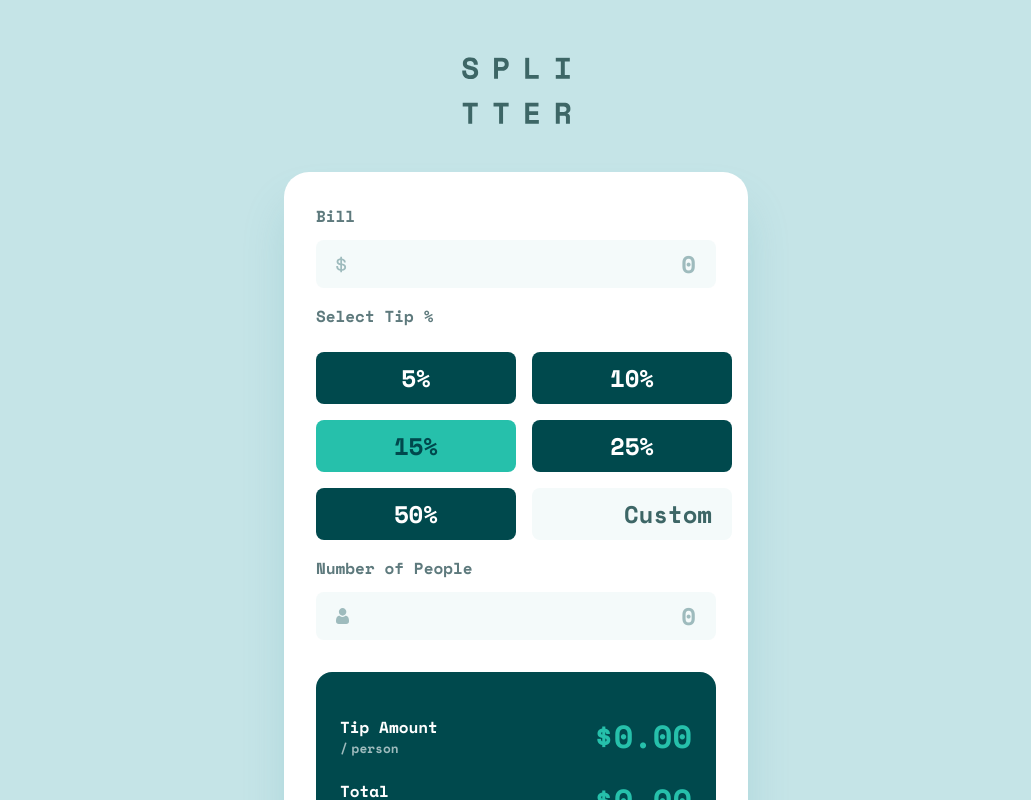
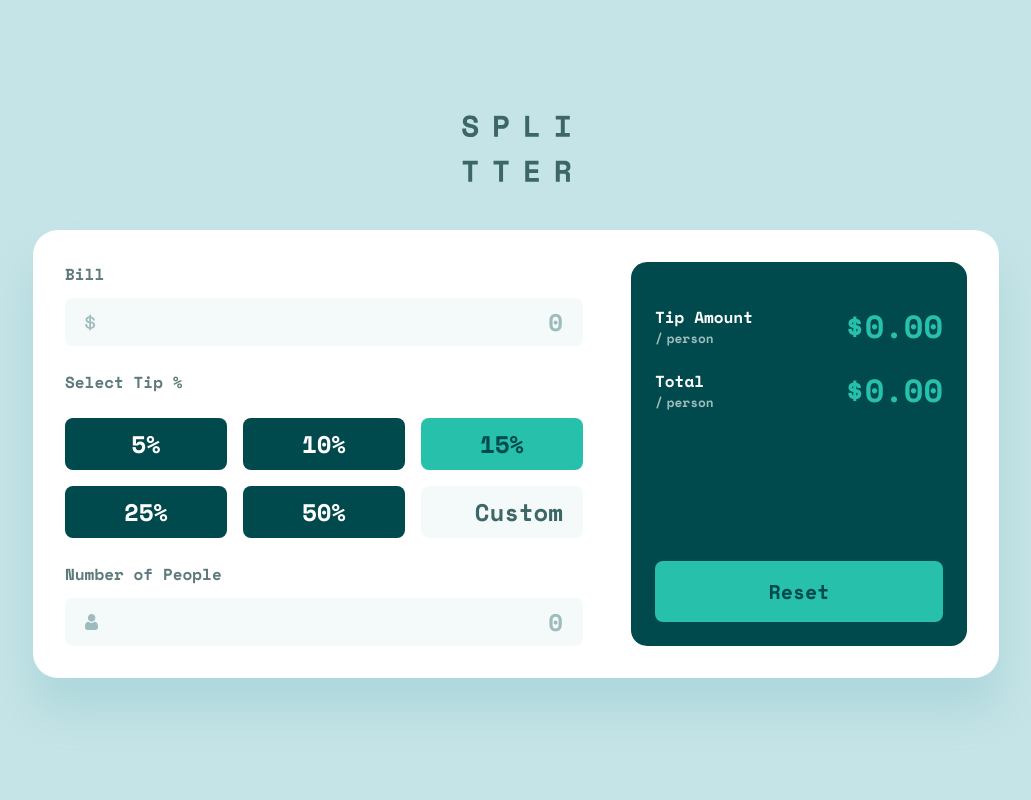
Before and after one commit to eburza/tip-calculator-app, a React (Vite) app: page / in a window 1280 px wide. Shown: the whole page, without its empty margins (124-1155 px from the left). Built offline with nearby package versions, Linux system fonts and the light colour scheme.

Commit message:
Add media queries to css file

```diff
--- a/css/styles.css
+++ b/css/styles.css
@@ -61,7 +61,7 @@ form {
   flex-direction: column;
   align-items: center;
   justify-content: center;
-  gap: 1rem;
+  gap: 1.5rem;
 }
 
 #bill {
@@ -112,7 +112,10 @@ input[type=number]::-webkit-inner-spin-button {
   padding-right: 1rem;
 }
 
-.form-input, #percent-custom, .form-input::placeholder, #percent-custom::placeholder {
+.form-input,
+#percent-custom,
+.form-input::placeholder,
+#percent-custom::placeholder {
   font-family: "Space Mono", monospace;
   font-size: 1.5rem;
   text-align: right;
@@ -137,7 +140,7 @@ input[type=number]::-webkit-inner-spin-button {
 #tip-percent {
   list-style: none;
   display: grid;
-  grid-template-columns: 50% 50%;
+  grid-template-columns: repeat(2, minmax(0, 0.5fr));
   gap: 1rem;
   margin-top: 1.5rem;
 }
@@ -180,12 +183,6 @@ input[type=number]::-webkit-inner-spin-button {
 #tip-percent label.selected {
   color: hsl(183, 100%, 15%);
   background: hsl(172, 67%, 45%);
-}
-
-#tip-percent input[type=radio]:checked + label,
-#tip-percent label.selected {
-  color: hsl(183, 100%, 15%) !important;
-  background: hsl(172, 67%, 45%) !important;
 }
 
 /* output section */
@@ -249,4 +246,22 @@ input[type=number]::-webkit-inner-spin-button {
   background: hsl(172, 67%, 45%);
 }
 
+@media (min-width: 59.375rem) {
+  #calculator-app {
+    flex-direction: row;
+    align-items: stretch;
+    gap: 3rem;
+    height: auto;
+  }
+  #tip-percent {
+    grid-template-columns: repeat(3, minmax(0, 0.5fr));
+  }
+  #output-section {
+    flex: 1;
+    display: flex;
+    flex-direction: column;
+    justify-content: space-between;
+  }
+}
+
 /*# sourceMappingURL=styles.css.map */
--- a/css/styles.scss
+++ b/css/styles.scss
@@ -62,7 +62,7 @@ form {
   flex-direction: column;
   align-items: center;
   justify-content: center;
-  gap: 1rem;
+  gap: 1.5rem;
 }
 
 #bill {
@@ -146,7 +146,7 @@ input[type=number]::-webkit-inner-spin-button {
 #tip-percent {
   list-style: none;
   display: grid;
-  grid-template-columns: 50% 50%;
+  grid-template-columns: repeat(2, minmax(0, 0.5fr));
   gap: 1rem;
   margin-top: 1.5rem;
 }
@@ -251,3 +251,24 @@ input[type=number]::-webkit-inner-spin-button {
   color: hsl(183, 100%, 15%);
   background: hsl(172, 67%, 45%);
 }
+
+
+@media (min-width: 59.375rem) {
+#calculator-app {
+  flex-direction: row;
+  align-items: stretch;
+  gap: 3rem;
+  height: auto;
+}
+
+#tip-percent {
+  grid-template-columns: repeat(3, minmax(0, 0.5fr));
+}
+
+#output-section {
+  flex: 1;
+  display: flex;
+  flex-direction: column;
+  justify-content: space-between;
+}
+}
```
Also changed, not shown: 1 other file (tests, documents, lock files or other folders).
